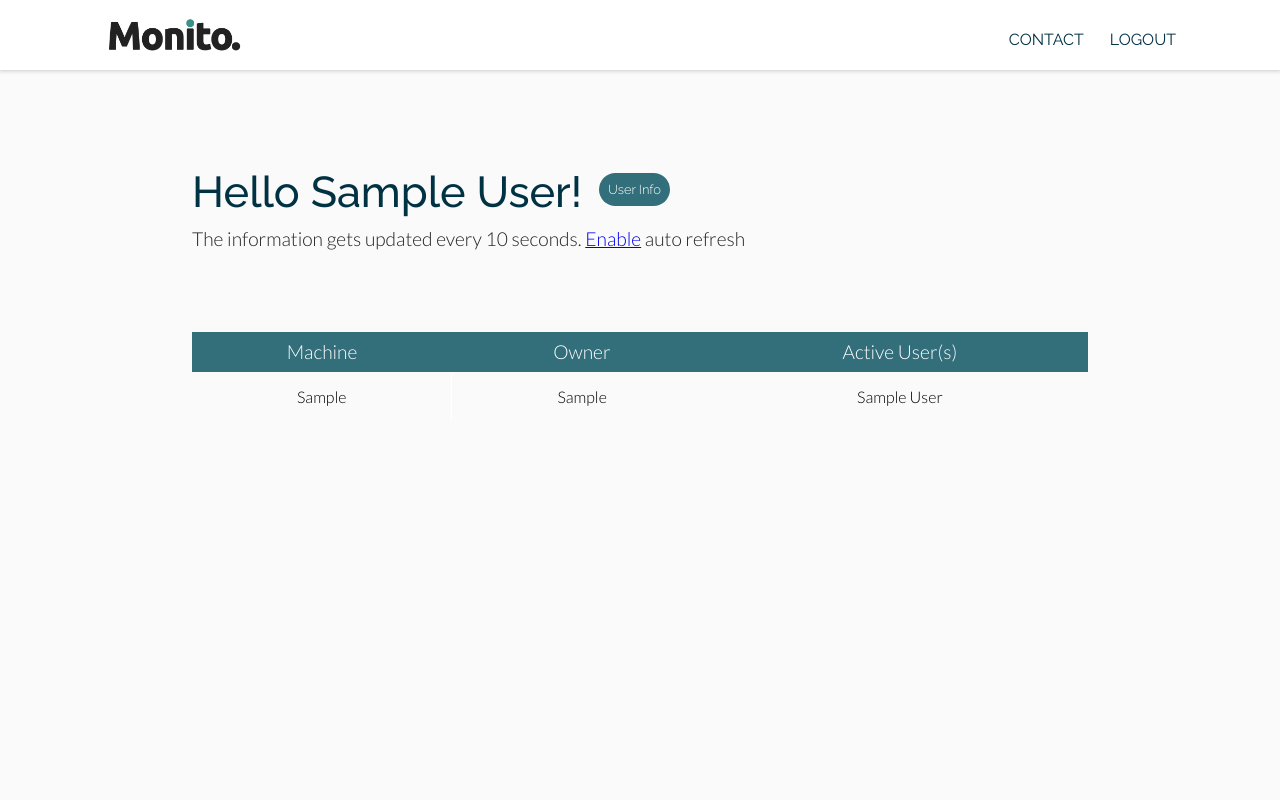
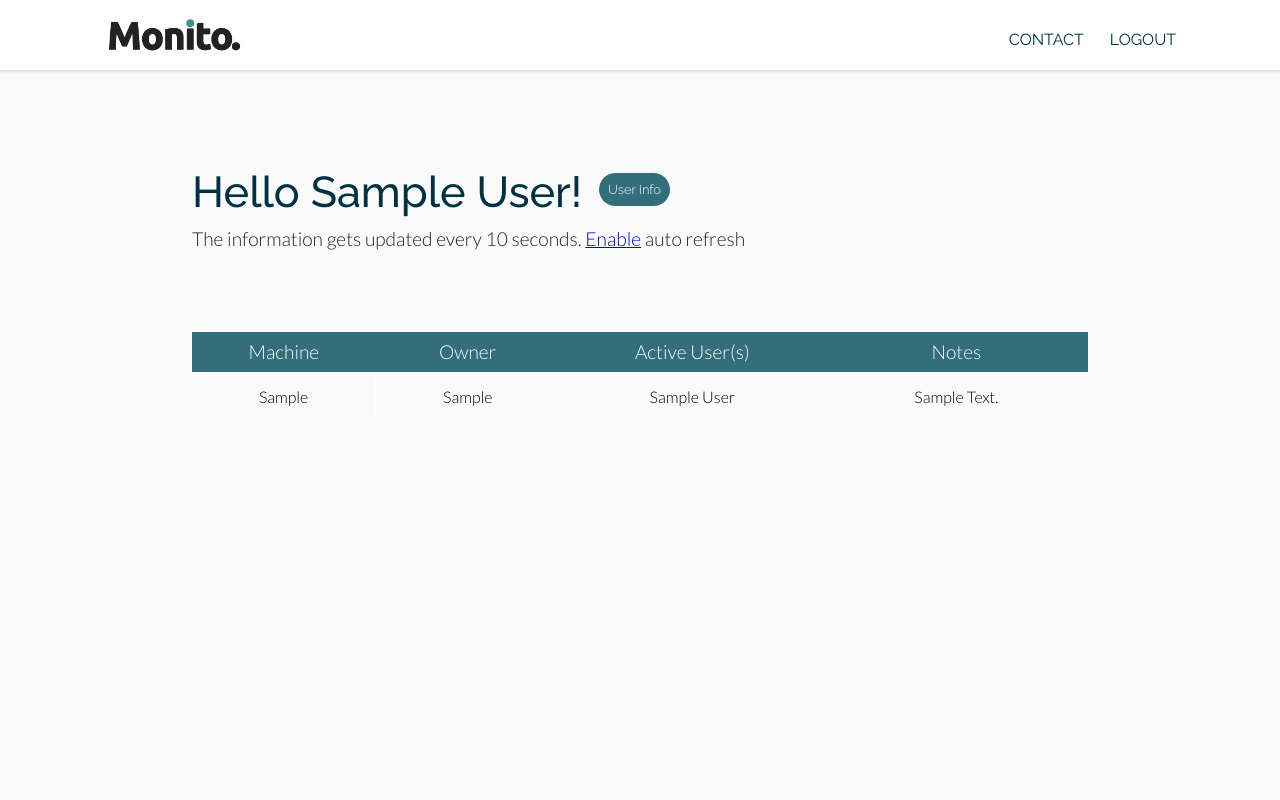
Before and after one commit to raul1991/monito, a Flask app: page /dashboard in a window 1280 px wide. Run offline with Flask 2, Linux system fonts and the light colour scheme; the visitor is signed in with stand-in values (Sample User, id 1); tables that the repository leaves empty hold one stand-in row (values such as "Sample post").

Commit message:
Add support for new field for dashboard
Notes have been added to the database. They can help a user inform
others about the events happening on that machine.

```diff
--- a/app.py
+++ b/app.py
@@ -34,10 +34,29 @@ class Machine(db.Model):
     IP = db.Column(db.String(15), unique=True)
     vdaIPs = db.Column(db.String(200))
     owner = db.Column(db.String(10))
+    notes = db.Column(db.String(200))
 
     def __repr__(self):
         return (
-        "<Machine IP: {}".format(self.IP) + " VDA-IPs: {}".format(self.vdaIPs) + " Owner: {}>".format(self.owner))
+        "<Machine IP: {}".format(self.IP) + " VDA-IPs: {}".format(self.vdaIPs) + " Owner: {}>".format(self.owner)
+        + " Notes: {}>".format(self.notes))
+
+@app.route('/machines/<ip>', methods=["PUT"])
+def update_machine_info(ip):
+    if request.form:
+        notes = request.form.get('notes')
+        if notes:
+            machine = Machine.query.filter_by(IP=ip).first()
+            if machine:
+                machine.notes = notes
+                db.session.commit()
+                return machine.IP + 'has notes = ' + machine.notes
+            else:
+                return "Data not updated"
+        else:
+            return "Missing parameters"
+    else:
+           return "Missing parameters"
 
 
 @app.route('/', methods=["GET", "POST"])
@@ -51,6 +70,7 @@ def login():
         for user in users:
             if user.username == userName:
                 session['user_name'] = user.username
+                session['user_id'] = user.id;
                 return redirect('/dashboard')
 
         return render_template('login.html', SERVER_ERROR='Oops! Incorrect username.')
@@ -140,7 +160,7 @@ def mappings():
             else:
                 vdaNameMap += IP.lower() + ','
 
-        machinesStr += machine.IP + ':' + machine.owner + ':' + vdaNameMap[:-1] + ';'
+        machinesStr += machine.IP + ':' + machine.owner + ':' + vdaNameMap[:-1] + ':' + machine.notes + ';'
 
     return machinesStr[:-1]
 
@@ -162,6 +182,9 @@ def isUserLoggedIn():
     except:
         return False
 
+@app.context_processor
+def inject_basic_information():
+    return dict(author="rahul.bawa@ericsson.com")
 
 if __name__ == "__main__":
     db.create_all()
--- a/static/js/main.js
+++ b/static/js/main.js
@@ -135,6 +135,7 @@ var monito = (function (cookiesModule) {
         obj['machine'] = id;
         obj['owner'] = response.split(':')[1];
         obj['users'] = response.split(':')[2].split(',').join(', ');
+        obj['notes'] = response.split(':')[3];
         return obj;
     }
 
--- a/templates/dashboard.html
+++ b/templates/dashboard.html
@@ -33,7 +33,7 @@
 					<img src="/static/images/Monito-1-dark.png">
 				<a>
 				<div>
-					<a href="mailto:user@abc.xyz?Subject=Monito%20Feedback">CONTACT</a>
+					<a href="mailto:{{author}}?Subject=Monito%20Feedback">CONTACT</a>
 					<a href="/">LOGOUT</a>
 				</div>
 			</div>
@@ -46,6 +46,7 @@
 					<th>Machine</th>
 					<th>Owner</th>
 					<th>Active User(s)</th>
+					<th>Notes</th>
 				</tr>
 			</table>
 		</div>
```
